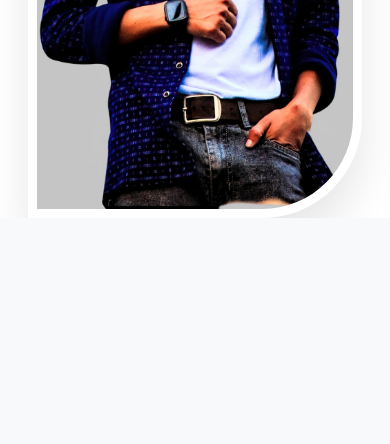
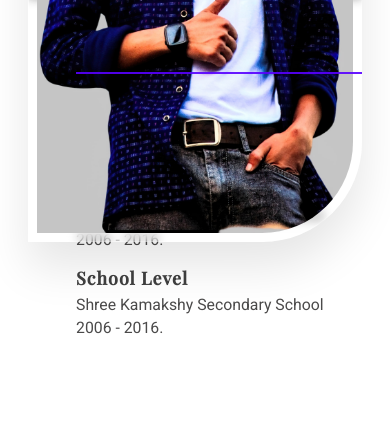
Before and after one commit to gokarna123-goku/goku_personal_portfolio, a Django app: page / in a window 390 px wide. Shown: the part 1599-2043 px from the top of the page. Before the commit the page ends 1817 px from the top, so only its background shows below. Run offline with Django 4.2, Linux system fonts and the light colour scheme; some libraries are stand-ins or nearby versions.

Commit message:
still working on it

```diff
--- a/gokuproject/settings.py
+++ b/gokuproject/settings.py
@@ -9,8 +9,10 @@
 For the full list of settings and their values, see
 https://docs.djangoproject.com/en/4.1/ref/settings/
 """
+from ctypes import cast
 import os
 from pathlib import Path
+from decouple import config
 
 # Build paths inside the project like this: BASE_DIR / 'subdir'.
 BASE_DIR = Path(__file__).resolve().parent.parent
@@ -20,10 +22,10 @@
 # See https://docs.djangoproject.com/en/4.1/howto/deployment/checklist/
 
 # SECURITY WARNING: keep the secret key used in production secret!
-SECRET_KEY = 'django-insecure-%65+_b_laq3qx3$v$cuu)$woct+#r5#d8q2a5a50-tha$z4t7$'
+SECRET_KEY = config('SECRET_KEY')
 
 # SECURITY WARNING: don't run with debug turned on in production!
-DEBUG = True
+DEBUG = config('DEBUG', cast=bool)
 
 ALLOWED_HOSTS = []
 
--- a/static/css/style.css
+++ b/static/css/style.css
@@ -26,13 +26,15 @@
 
 /* background: #003865; */
 .hire-btn{
-    background: #635ad9;
+    background: #5800FF;
+    border: 2px solid #5800FF;
     color: #fff;
-    transition: 0.78s ease-in-out;
+    transition: 0.58s ease-in-out;
 }
 .hire-btn:hover{
-    background: #5800FF;
-    color: #fff;
+    background: none;
+    border: 2px solid #5800FF;
+    color: #5800FF;
 }
 /* border: 2px solid #003865; */
 
@@ -64,6 +66,11 @@
     font-weight: 600;
     letter-spacing: 1px;
 }
+
+/* .nav-item{
+    border-bottom: 2px solid #fff;
+    margin: 0 5px;
+} */
 
 .nav-link{
     font-size: 1.25rem;
@@ -166,7 +173,60 @@
     object-fit: cover;
     object-position: bottom;
 }
-/*  */
+
+/* About section */
+
+.about-img{
+    width: 100%;
+    height: 84vh;
+    object-fit: cover;
+    object-position: center;
+}
+
+/* .title-box{
+    border-bottom: 2px solid #5800FF;
+    width: 25%;
+} */
+
+.about-title{
+    font-size: 1.48rem;
+    color: #3f3f3f;
+    font-weight: 600;
+    letter-spacing: 1.3px;
+}
+
+.hr{
+    background-color: #5800FF !important;
+    opacity: 0.9;
+    padding-top: 2px;
+}
+
+.about-subtitle{
+    font-size: 1.11rem;
+    color: #3f3f3f;
+    font-weight: 600;
+    letter-spacing: 0.988px;
+}
+
+.about-subtitle-desc{
+    font-size: 0.988rem;
+    color: #4b4a4a;
+    font-weight: 100;
+    /* letter-spacing: 0.88px; */
+}
+
+/* Serviecs Section */
+
+/* Projects Section */
+
+/* Contact Section */
+
+/* Footer Section */
+
+
+/* End  */
+
+
 
 
 
--- a/templates/home.html
+++ b/templates/home.html
@@ -55,7 +55,7 @@
                             And I'm a <span class="main-tag playfair"></span>
                         </h1>
                     </div>
-                    <p class="text text-start mb-4 intro-desc pe-5 me-5 pt-3 roboto">
+                    <p class="text text-start mb-5 intro-desc pe-5 me-5 pt-3 roboto">
                         I design and develop services for customers of all sizes, modern websites, specializing in
                         creating stylish, web services and online stores. My passion is to design digital user
                         experiences through the bold interface and meaningful interactions.
@@ -76,4 +76,60 @@
 </div>
 <!--  -->
 
+<!-- ========================= Landing Page Section ========================= -->
+<div class="container-fluid px-0 mx-0 mb-5">
+    <div class="container col-md-11">
+        <div class="row">
+            <div class="col-md-5">
+                <div class="px-3">
+                    <img src="static/images/goku-about.png" alt="About Gokarna Adhikari" class="about-img">
+                </div>
+            </div>
+            <div class="col-md-7">
+                <div class="p-3 landing-left-section ms-5 my-4">
+                    <!-- Education Section -->
+                    <div class="title-box">
+                        <h4 class="text text-start about-title roboto mb-1">Education</h4>
+                        <hr class="col-md-1 hr mt-0 mb-3">
+                        <div class="row">
+                            <div class="col-md-6 mb-3">
+                                <div class="pe-2">
+                                    <div class="school-level-schooling">
+                                        <h6 class="text text-start about-subtitle playfair mb-1">School Level</h6>
+                                        <p class="text text-start about-subtitle-desc mb-0 roboto">
+                                            Shree Kamakshy Secondary School <br> 2006 - 2016.
+                                        </p>
+                                    </div>
+                                </div>
+                            </div>
+                            <div class="col-md-6 mb-3">
+                                <div class="pe-2">
+                                    <div class="school-level-schooling">
+                                        <h6 class="text text-start about-subtitle playfair mb-1">School Level</h6>
+                                        <p class="text text-start about-subtitle-desc mb-0 roboto">
+                                            Shree Kamakshy Secondary School <br> 2006 - 2016.
+                                        </p>
+                                    </div>
+                                </div>
+                            </div>
+                            <div class="col-md-6 mb-3">
+                                <div class="pe-2">
+                                    <div class="school-level-schooling">
+                                        <h6 class="text text-start about-subtitle playfair mb-1">School Level</h6>
+                                        <p class="text text-start about-subtitle-desc mb-0 roboto">
+                                            Shree Kamakshy Secondary School <br> 2006 - 2016.
+                                        </p>
+                                    </div>
+                                </div>
+                            </div>
+                        </div>
+                    </div>
+                    <!--  -->
+                </div>
+            </div>
+        </div>
+    </div>
+</div>
+<!--  -->
+
 {% endblock body %}
```
Also changed, not shown: static/images/goku.jpg (deleted), 3 other files.
